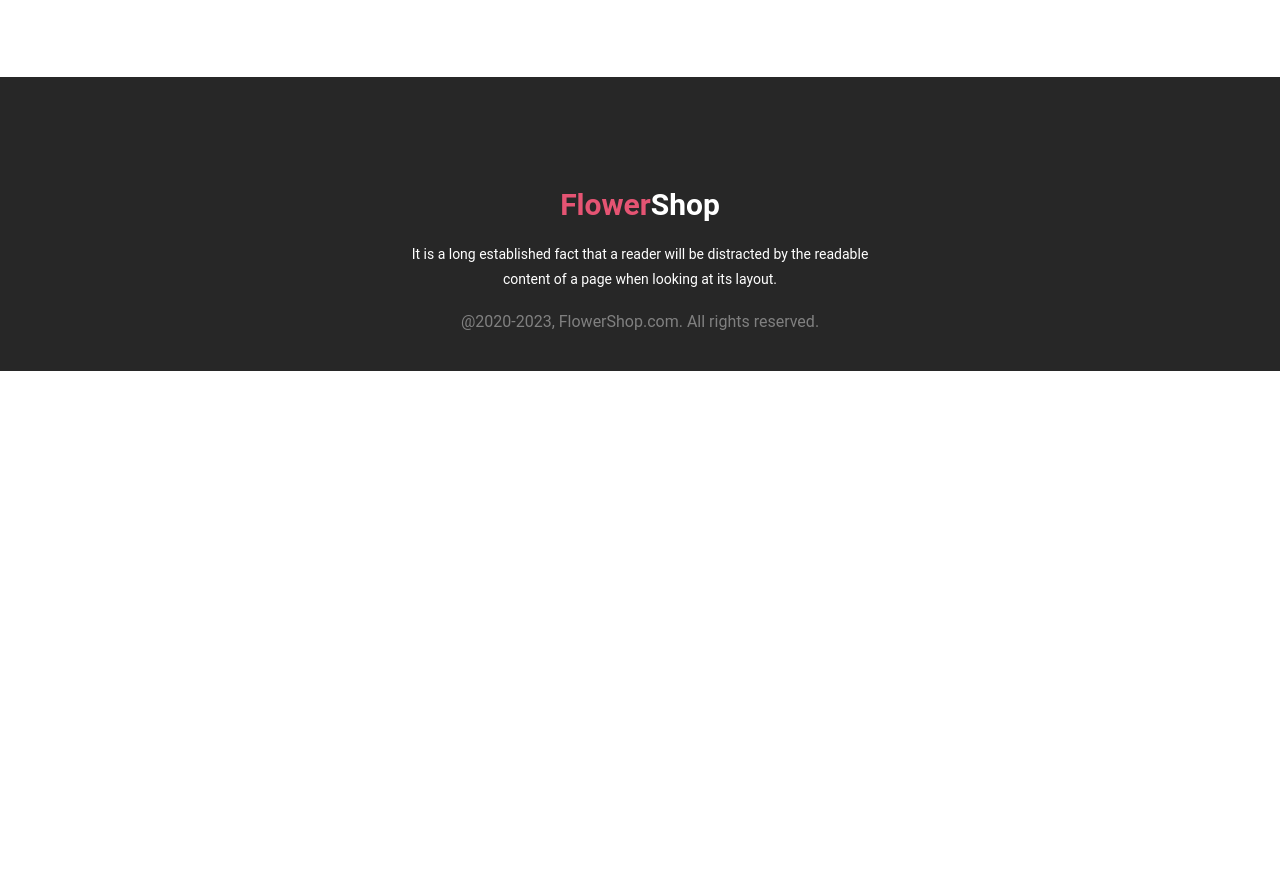
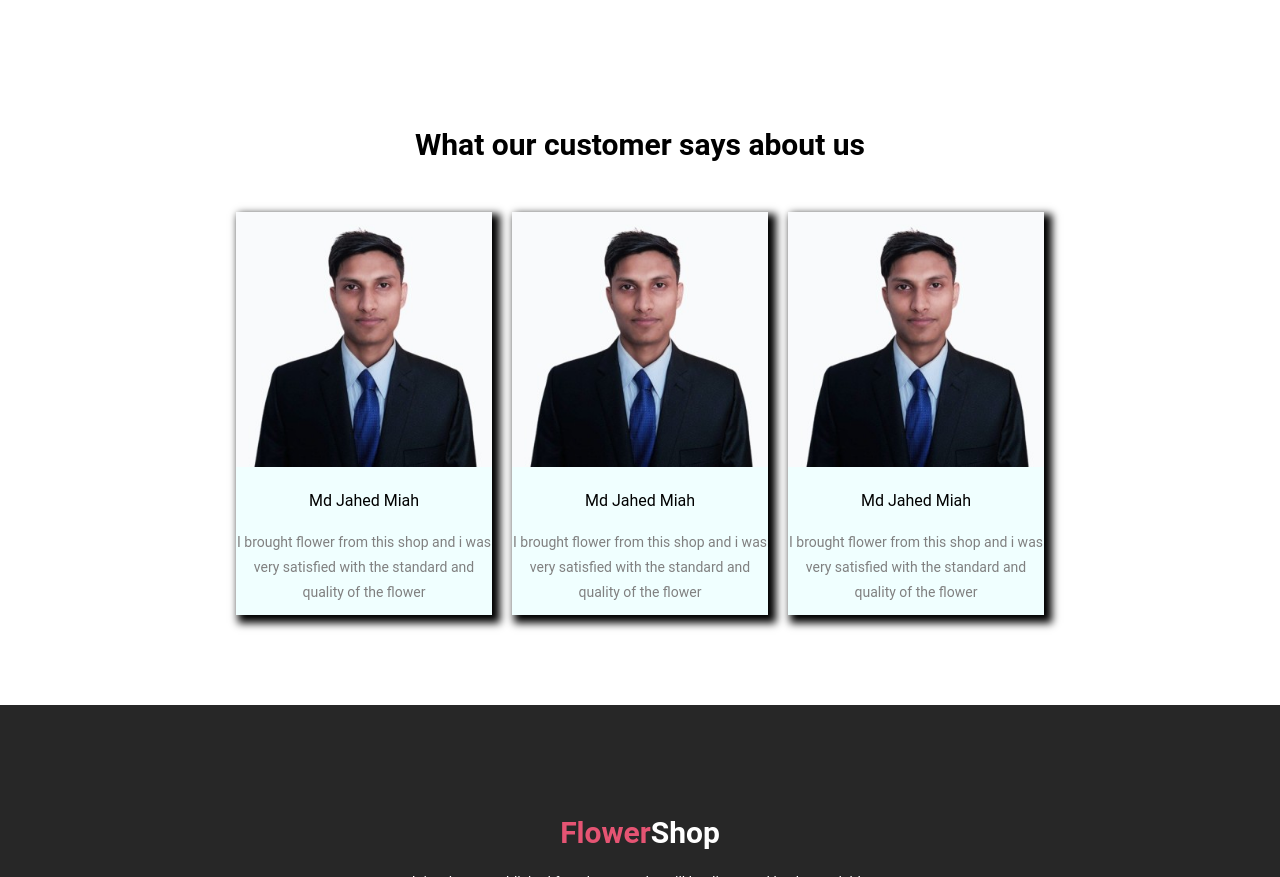
Before and after one commit to MdJahedMiah/Online-Flower-Shop, a plain HTML site: page index.html in a window 1280 px wide. Shown: the part 3567-4444 px from the top of the page. Before the commit the page ends 3938 px from the top, so only its background shows below. Drawn offline with Linux system fonts and the light colour scheme.

Commit message:
extra section added

```diff
--- a/index.html
+++ b/index.html
@@ -119,6 +119,26 @@
             </div>
         </div>
     </section>
+    <section class="review">
+      <h3 class="review-title">What our customer says about us</h3>
+      <div class="all-reviews">
+        <div class="review-1">
+          <img class="review-img" src="images/1687270482131.jpg" alt="">
+          <p class="review-name">Md Jahed Miah</p>
+          <p class="review-des">I brought flower from this shop and i was very satisfied with the standard and quality of the flower</p>
+        </div>
+        <div class="review-1">
+          <img class="review-img" src="images/1687270482131.jpg" alt="">
+          <p class="review-name">Md Jahed Miah</p>
+          <p class="review-des">I brought flower from this shop and i was very satisfied with the standard and quality of the flower</p>
+        </div>
+        <div class="review-1">
+          <img class="review-img" src="images/1687270482131.jpg" alt="">
+          <p class="review-name">Md Jahed Miah</p>
+          <p class="review-des">I brought flower from this shop and i was very satisfied with the standard and quality of the flower</p>
+        </div>
+      </div>
+    </section>
     <footer class="footer">
       <h3 class="footer-title"><span>Flower</span>Shop
       </h3>
--- a/style.css
+++ b/style.css
@@ -216,6 +216,39 @@ span {
 /* .subscribe-btn{
     margin-bottom: 10px;
   } */
+  /* Review section */
+  .review{
+    margin: 30px 0 90px 0;
+  text-align: center;
+  }
+  .review-1{
+    background-color: azure;
+    width: 20%;
+    box-shadow: 5px 5px 8px 3px;
+    text-align: center;
+  }
+  .all-reviews{
+    display: flex;
+    justify-content: center;
+    gap: 20px;
+  }
+  .review-title{
+    font-size: 30px;
+  padding: 50px 0;
+  }
+  .review-name{
+    color: black;
+    padding-top: 20px;
+  }
+  .review-des{
+    color: gray;
+  padding: 20px 0 10px 0;
+  line-height: 25px;
+  font-size: 14px;
+  }
+  .review-img{
+    width: 100%;
+  }
   /* footer style start */
   .footer{
     margin-top: 30px;
```
Also changed, not shown: images/1687270482131.jpg (added).
